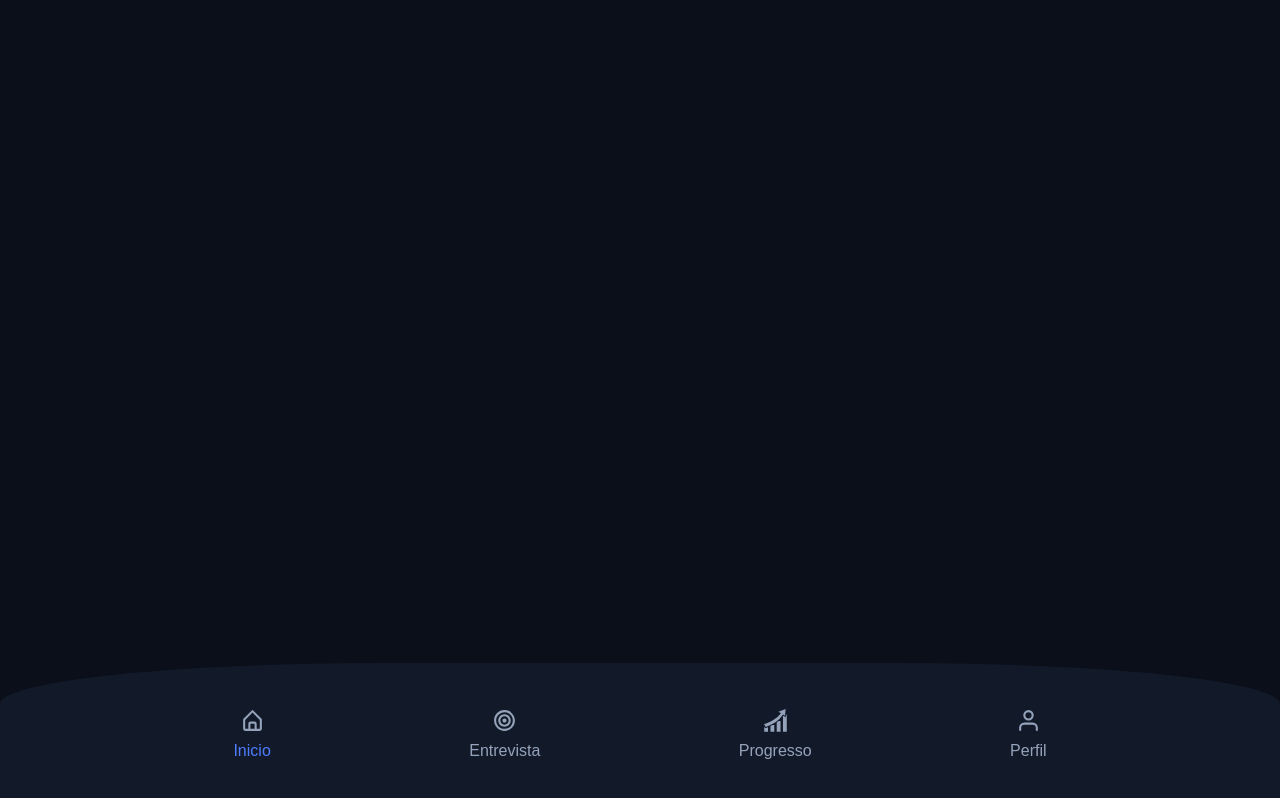
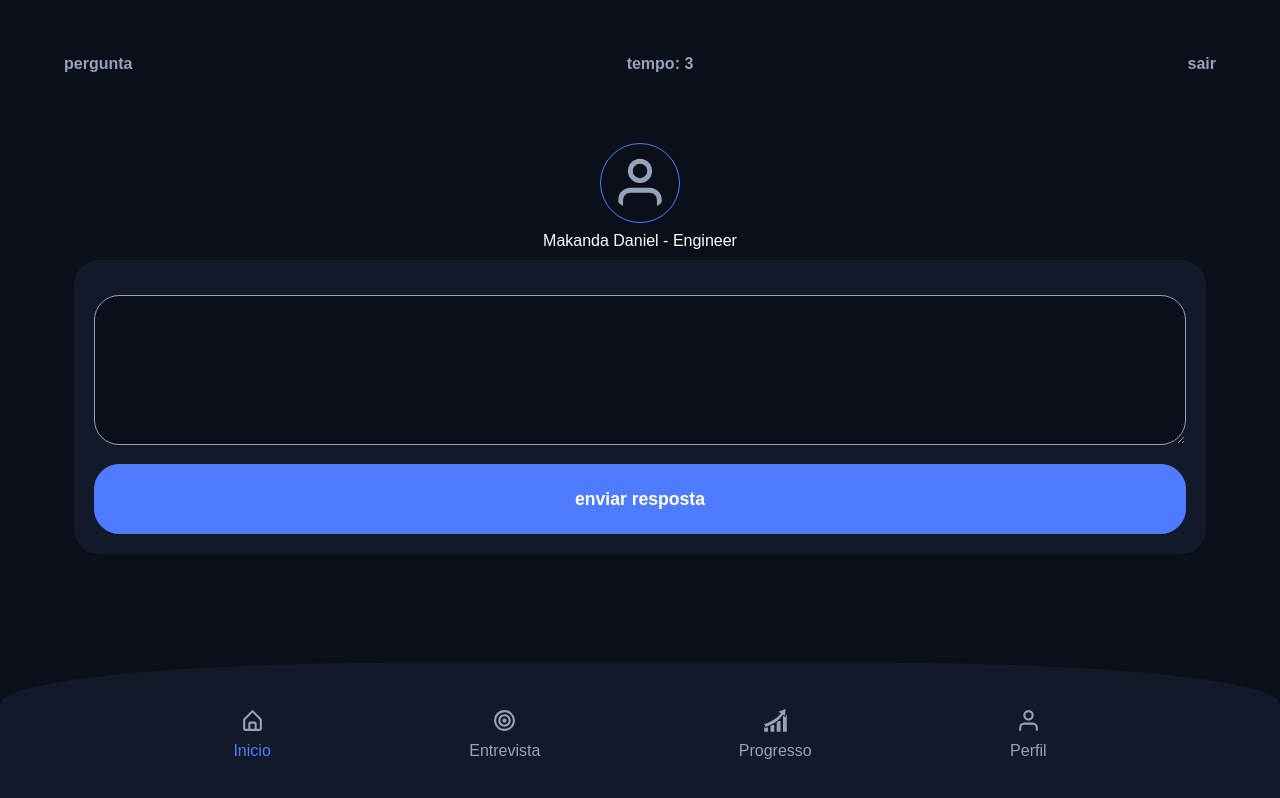
Before and after one commit to Makanda-Daniel/entrevista, a React (Vite) app in the folder interviewpro/: page /Pratica in a window 1280 px wide. Built offline with nearby package versions, Linux system fonts and the light colour scheme.

Commit message:
atualizacoes e criacao da pagina perfil

```diff
--- a/interviewpro/src/App.jsx
+++ b/interviewpro/src/App.jsx
@@ -2,7 +2,9 @@
 import './App.css'
 import Home from './Components/Paginas/Home'
 import Inter from './Components/Paginas/Inter'
+import Perfil from './Components/Paginas/Perfil'
 import Corpo from './Components/Corpo/Corpo'
+import Pratica from './Components/Paginas/Pratica'
 import Footer from './Components/Footer/Footer'
 import { BrowserRouter,Route, Routes } from 'react-router-dom'
 function App() {
@@ -12,6 +14,8 @@ function App() {
        <Routes>
            <Route path='/' element={<Home/>} />
            <Route path='/Inter' element={<Inter/>} />
+           <Route path='/Pratica' element={<Pratica/>} />
+            <Route path='/Perfil' element={<Perfil/>} />
         </Routes>
          <div>
            <Footer/>
--- a/interviewpro/src/Components/BTinter/Btinter.jsx
+++ b/interviewpro/src/Components/BTinter/Btinter.jsx
@@ -1,6 +1,7 @@
 import styles from "../BTinter/btinter.module.css"
 import { useState } from "react"
-import { Navigate, useNavigate } from "react-router-dom"
+
+import { useNavigate} from "react-router-dom"
 
 function Btinter ({curso,nome,descr}) {
 
@@ -9,7 +10,7 @@ function Btinter ({curso,nome,descr}) {
 
 
 
-    const [status, setStatus] = useState ("")
+    const [status, setStatus] = useState ()
     return (
 
 
@@ -45,7 +46,7 @@ function Btinter ({curso,nome,descr}) {
             </article>
 
             <article className={styles.btstart}>
-            <button onClick={status > 0 ? ()=> navega("/") :"normal"} >start sisseon</button>
+            <button onClick={status > 0 ? ()=> navega("/Pratica") :"normal"} >start sisseon</button>
             </article>
         </section>
 
--- a/interviewpro/src/Components/Footer/Footer.jsx
+++ b/interviewpro/src/Components/Footer/Footer.jsx
@@ -38,7 +38,7 @@ function Footer () {
                <span onClick={ ()=> setClicar(2) } className={clicar === 2 ? "vermelho" : "normal"}>progresso</span>
                </Link>
 
-               <Link>
+               <Link  to="/Perfil" >
                 <p><FiUser /></p>
                <span onClick={ ()=> setClicar(3) } className={clicar === 3 ? "vermelho" : "normal"}>perfil</span>
                </Link>
--- a/interviewpro/src/Components/PaginaEstilos/inter.module.css
+++ b/interviewpro/src/Components/PaginaEstilos/inter.module.css
@@ -1,6 +1,3 @@
-main {
-
-}
 
 main section.escolha {
     text-align: center;
--- /dev/null
+++ b/interviewpro/src/Components/PaginaEstilos/perfil.module.css
@@ -0,0 +1,34 @@
+
+main section.perfil {
+    margin-top: 70px;
+}
+
+main section.perfil div {
+    text-align: center;
+
+}
+main section.perfil div  p {
+    color: white;
+}
+
+main section.perfil div svg {
+    border: 1px solid var(--azul);
+    padding: 10px;
+    border-radius: 50%;
+    font-size: 7em;
+}
+
+main section.cardd article {
+    margin-top: 70px;
+
+
+}
+
+main section.cardd article div {
+    border-bottom: 1px solid gray;
+    padding: 10px;
+    color: white;
+    font-weight: bold;
+    text-transform: capitalize;
+
+}
--- /dev/null
+++ b/interviewpro/src/Components/PaginaEstilos/pratica.module.css
@@ -0,0 +1,60 @@
+
+main section.top3 {
+    display: flex;
+    flex-flow: row nowrap;
+    justify-content: space-between;
+    align-items: center;
+    margin-top: 40px;
+}
+
+main section.top3 div {
+    color: var(--st);
+    font-weight: bold;
+
+}
+
+main section.pessoa {
+    margin-top: 70px;
+}
+
+main section.pessoa div {
+    text-align: center;
+
+}
+main section.pessoa div  p {
+    color: white;
+}
+
+main section.pessoa div svg {
+    border: 1px solid var(--azul);
+    padding: 10px;
+    border-radius: 50%;
+    font-size: 5em;
+}
+
+
+
+main section.sms article div textarea {
+    width: 100%;
+    height: 150px;
+    min-height: 100px;
+    padding: 10px;
+    outline-color: var(--sf);
+    background-color: var(--f);
+    color: var(--t);
+    border-radius: 25px;
+    border-color: var(--st);
+    font-weight: bold;
+}
+
+main section.sms article div button {
+    width: 100%;
+    height: 70px;
+    border-radius: 25px;
+    border: 1px solid var(--azul);
+    font-size: 1.1em;
+    font-weight: bold;
+    background-color: var(--azul);
+    color: white;
+    cursor: pointer;
+}
--- a/interviewpro/src/Components/Paginas/Inter.jsx
+++ b/interviewpro/src/Components/Paginas/Inter.jsx
@@ -23,13 +23,11 @@ function Inter () {
                 <div onClick={ ()=> setEstado(2)} className={ estado === 2 ? "azu" : "normal"}>senior</div>
             </article>
            </section>
-
-           <section className={styles.curso}>
+            <section className={styles.curso}>
             <Btinter/>
+           </section>
 
 
-
-           </section>
         </main>
 
     )
--- a/interviewpro/src/Components/Paginas/Perfil.jsx
+++ b/interviewpro/src/Components/Paginas/Perfil.jsx
@@ -0,0 +1,26 @@
+import styles from "../PaginaEstilos/perfil.module.css"
+import { FiUser } from "react-icons/fi";
+function Perfil () {
+    return(
+        <main>
+            <section className= {styles.perfil} >
+                <div>
+                    <FiUser />
+                    <p>makanda daniel - engineer</p>
+                </div>
+            </section>
+
+            <section className={styles.cardd}>
+                <article>
+                    <div>platform settings</div>
+                    <div>security & privacy</div>
+                    <div>connected accounts</div>
+                </article>
+            </section>
+        </main>
+
+
+    )
+}
+
+export default Perfil
--- /dev/null
+++ b/interviewpro/src/Components/Paginas/Pratica.jsx
@@ -0,0 +1,69 @@
+import styles from "../PaginaEstilos/pratica.module.css"
+import {useNavigate  } from "react-router-dom"
+import { useState, useEffect } from "react"
+import { MdOutlineTimeToLeave } from "react-icons/md"
+import { FiUser } from "react-icons/fi";
+
+function Pratica () {
+  const sair = useNavigate()
+
+  const [tempo, setTempo] = useState(1)
+
+  useEffect(()=>{
+
+    const intervalo = setInterval(() => {
+
+        setTempo((valor) => valor + 1 )
+
+    }, 2000);
+
+    return () => clearInterval(intervalo)
+
+  }, [] )
+
+
+
+
+
+
+
+
+
+
+
+
+
+    return (
+        <main>
+            <section className={styles.top3}>
+                <div>pergunta</div>
+                <div> tempo: {tempo} </div>
+                <div onClick={()=> sair("/Inter")}>sair</div>
+            </section>
+
+            <section className= {styles.pessoa} >
+                <div>
+                    <FiUser />
+                    <p>makanda daniel - engineer</p>
+                </div>
+            </section>
+
+            <section className={styles.sms}>
+                <article>
+                    <div>
+                        <textarea name="" id=""></textarea>
+                    </div>
+                    <div>
+                        <button>enviar resposta</button>
+                    </div>
+                </article>
+
+
+            </section>
+        </main>
+
+
+    )
+}
+
+export default Pratica
--- a/interviewpro/src/index.css
+++ b/interviewpro/src/index.css
@@ -48,4 +48,5 @@ main{
 
 .borda {
     border: 1px solid var(--azul);
+    box-shadow: 1px 1px 4px var(--azul);
 }
```
